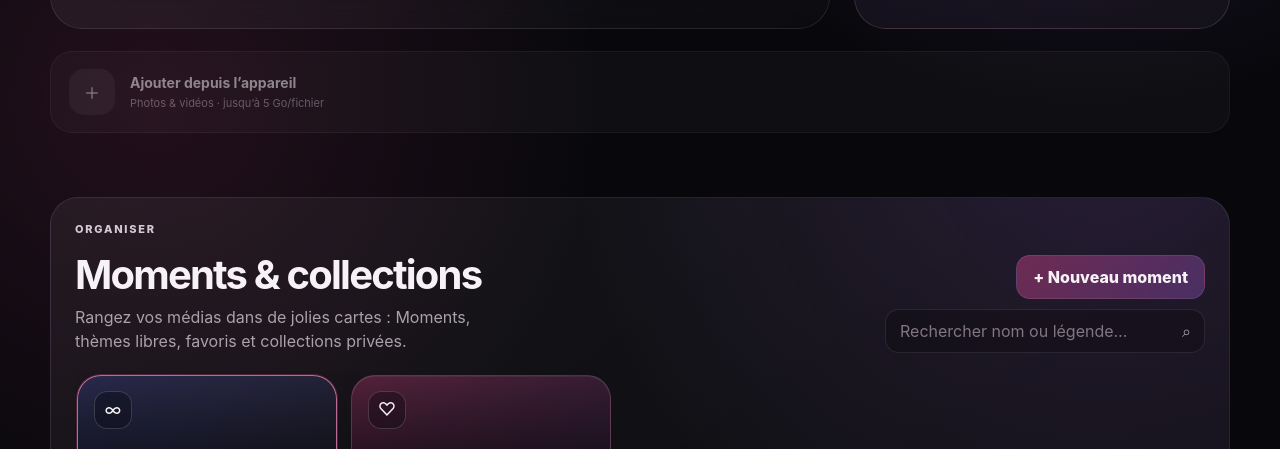
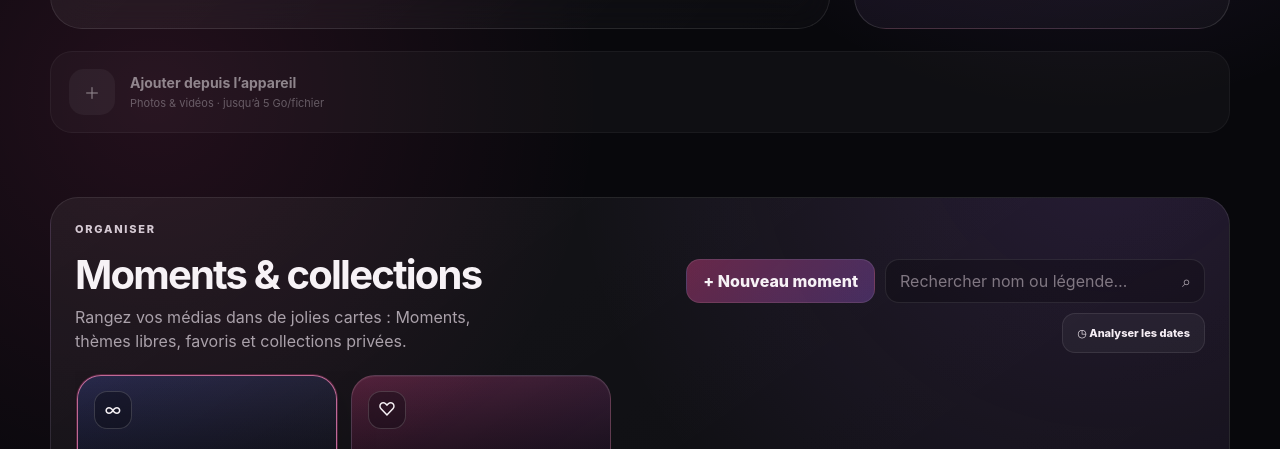
Before and after one commit to shinobione/NaughtyShare, a website built with Vite: page index.html in a window 1280 px wide. Shown: the part 468-917 px from the top of the page. Built offline with nearby package versions, Linux system fonts and the light colour scheme; files whose address does not match are found by name.

Commit message:
Load capture metadata UI

```diff
--- a/index.html
+++ b/index.html
@@ -14,5 +14,6 @@
     <div id="app"></div>
     <script type="module" src="/src/main.js"></script>
     <script type="module" src="/src/library.js"></script>
+    <script type="module" src="/src/capture.js"></script>
   </body>
 </html>
```
